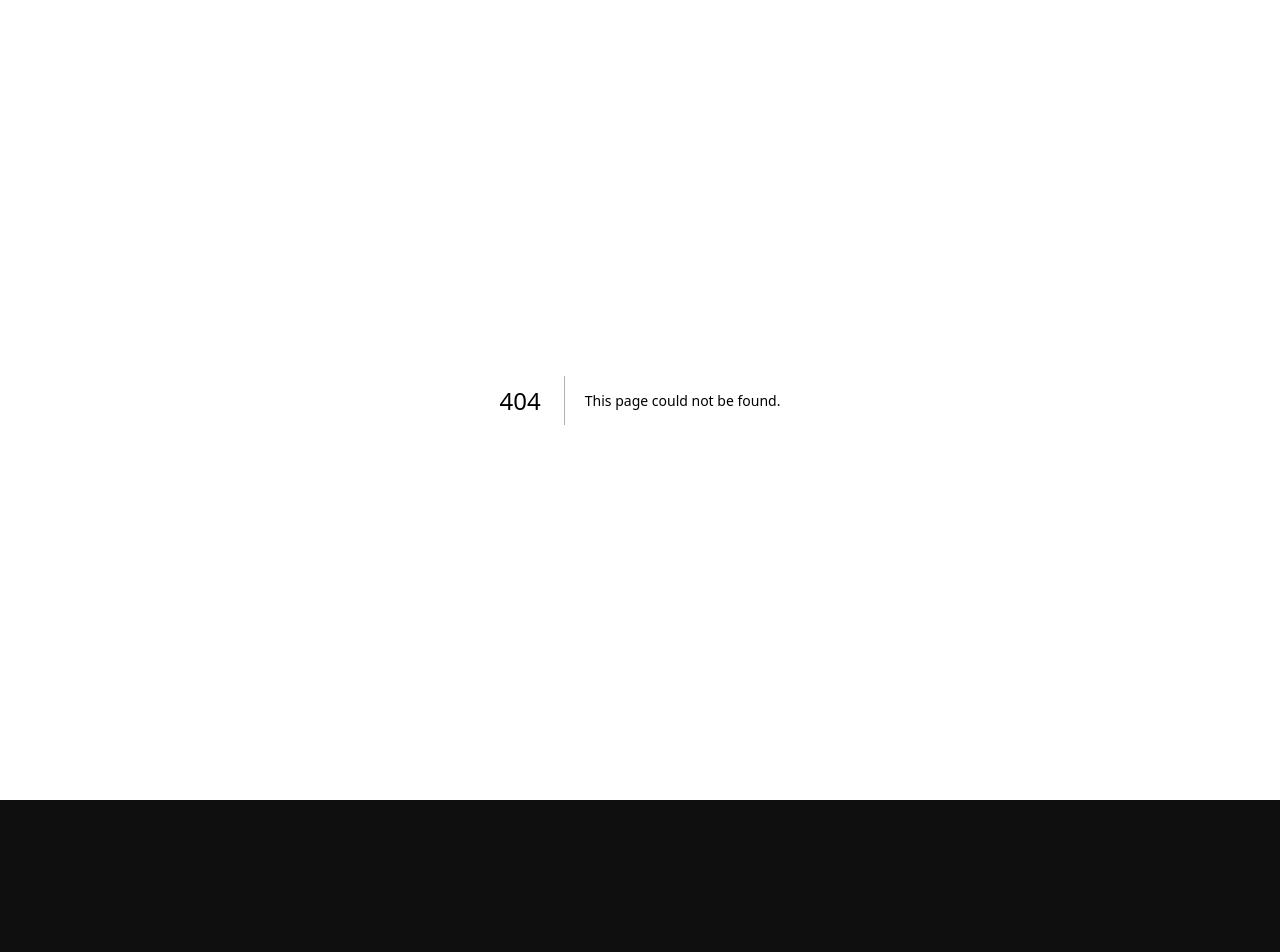
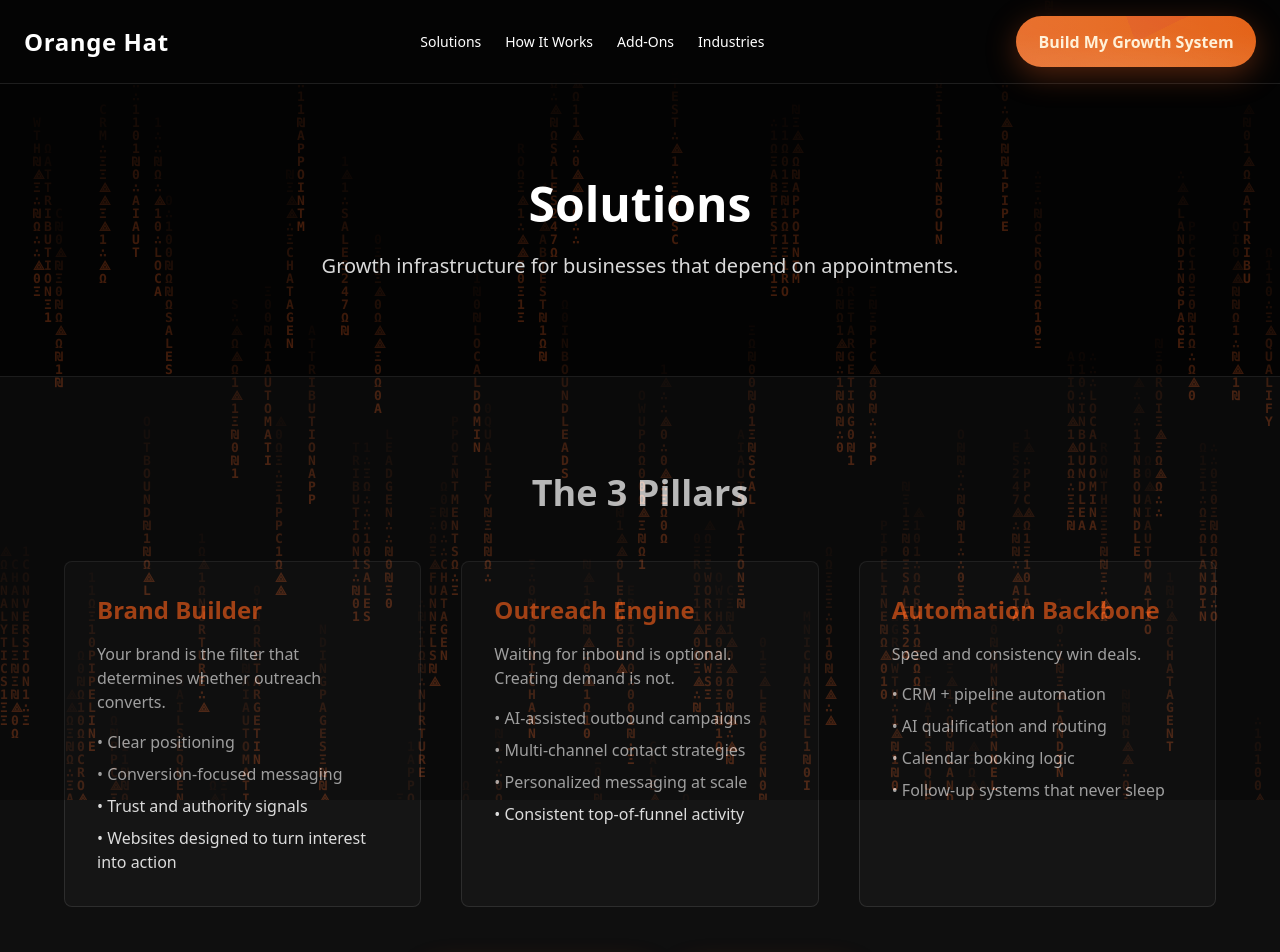
Before and after one commit to MrOrangeUS/orangehat-marketing, a Next.js app: page /solutions in a window 1280 px wide. Before the commit this address had no page. Shown: the top 952 px of the page. Before the commit the page ends 800 px from the top, so only its background shows below. Built offline with nearby package versions, Linux system fonts and the light colour scheme; no server answers.

Commit message:
Create SolutionsPage component with layout and content
This component serves as the main page for the Solutions section, featuring a header with navigation links, a background animation, and sections detailing the service offerings.

```diff
--- /dev/null
+++ b/app/solutions/page.tsx
@@ -0,0 +1,102 @@
+import Link from "next/link";
+import MatrixRain from "../../components/MatrixRain";
+
+const CTA_URL =
+  process.env.NEXT_PUBLIC_BOOK_URL ||
+  "https://api.leadconnectorhq.com/widget/booking/CPADDn4nnIu2we1sni9z";
+
+export default function SolutionsPage() {
+  return (
+    <main className="text-white bg-[#050505] min-h-screen">
+      <header className="sticky top-0 z-20 bg-[#050505]/80 backdrop-blur-md border-b border-white/10">
+        <div className="max-w-7xl mx-auto px-6 py-4 flex justify-between items-center">
+          <Link href="/" className="text-2xl font-bold tracking-wide">
+            Orange Hat
+          </Link>
+          <nav className="hidden md:flex space-x-6 items-center text-sm">
+            <Link href="/solutions" className="hover:text-[--oh-orange]">
+              Solutions
+            </Link>
+            <Link href="/how-it-works" className="hover:text-[--oh-orange]">
+              How&nbsp;It&nbsp;Works
+            </Link>
+            <Link href="/add-ons" className="hover:text-[--oh-orange]">
+              Add-Ons
+            </Link>
+            <Link href="/industry" className="hover:text-[--oh-orange]">
+              Industries
+            </Link>
+          </nav>
+          <a href={CTA_URL} target="_blank" rel="noopener" className="oh-pill hidden md:inline-block">
+            Build My Growth System
+          </a>
+        </div>
+      </header>
+
+      <div className="relative overflow-hidden">
+        <MatrixRain className="absolute inset-0 pointer-events-none" />
+        <section className="relative z-10 max-w-5xl mx-auto text-center px-6 py-24">
+          <h1 className="text-4xl md:text-5xl font-bold mb-6">Solutions</h1>
+          <p className="text-lg md:text-xl text-white/85">
+            Growth infrastructure for businesses that depend on appointments.
+          </p>
+        </section>
+      </div>
+
+      <section className="py-24 px-6 bg-[#0f0f0f] border-t border-white/10">
+        <div className="max-w-6xl mx-auto text-center">
+          <h2 className="text-3xl md:text-4xl font-bold mb-12">The 3 Pillars</h2>
+
+          <div className="grid grid-cols-1 md:grid-cols-3 gap-10 text-left">
+            <div className="bg-[#151515] p-8 rounded-lg border border-white/10">
+              <h3 className="text-2xl font-semibold mb-4 text-[--oh-orange]">Brand Builder</h3>
+              <p className="mb-4 text-white/85">
+                Your brand is the filter that determines whether outreach converts.
+              </p>
+              <ul className="space-y-2 text-white/85">
+                <li>• Clear positioning</li>
+                <li>• Conversion-focused messaging</li>
+                <li>• Trust and authority signals</li>
+                <li>• Websites designed to turn interest into action</li>
+              </ul>
+            </div>
+
+            <div className="bg-[#151515] p-8 rounded-lg border border-white/10">
+              <h3 className="text-2xl font-semibold mb-4 text-[--oh-orange]">Outreach Engine</h3>
+              <p className="mb-4 text-white/85">Waiting for inbound is optional. Creating demand is not.</p>
+              <ul className="space-y-2 text-white/85">
+                <li>• AI-assisted outbound campaigns</li>
+                <li>• Multi-channel contact strategies</li>
+                <li>• Personalized messaging at scale</li>
+                <li>• Consistent top-of-funnel activity</li>
+              </ul>
+            </div>
+
+            <div className="bg-[#151515] p-8 rounded-lg border border-white/10">
+              <h3 className="text-2xl font-semibold mb-4 text-[--oh-orange]">Automation Backbone</h3>
+              <p className="mb-4 text-white/85">Speed and consistency win deals.</p>
+              <ul className="space-y-2 text-white/85">
+                <li>• CRM + pipeline automation</li>
+                <li>• AI qualification and routing</li>
+                <li>• Calendar booking logic</li>
+                <li>• Follow-up systems that never sleep</li>
+              </ul>
+            </div>
+          </div>
+
+          <div className="mt-14 flex flex-col sm:flex-row justify-center gap-4">
+            <a href={CTA_URL} target="_blank" rel="noopener" className="oh-pill">
+              Build My Growth System
+            </a>
+            <Link
+              href="/how-it-works"
+              className="oh-pill bg-transparent border border-[--oh-orange] text-[--oh-orange] hover:bg-[--oh-orange] hover:text-black transition-colors"
+            >
+              See How It Works
+            </Link>
+          </div>
+        </div>
+      </section>
+    </main>
+  );
+}
```
